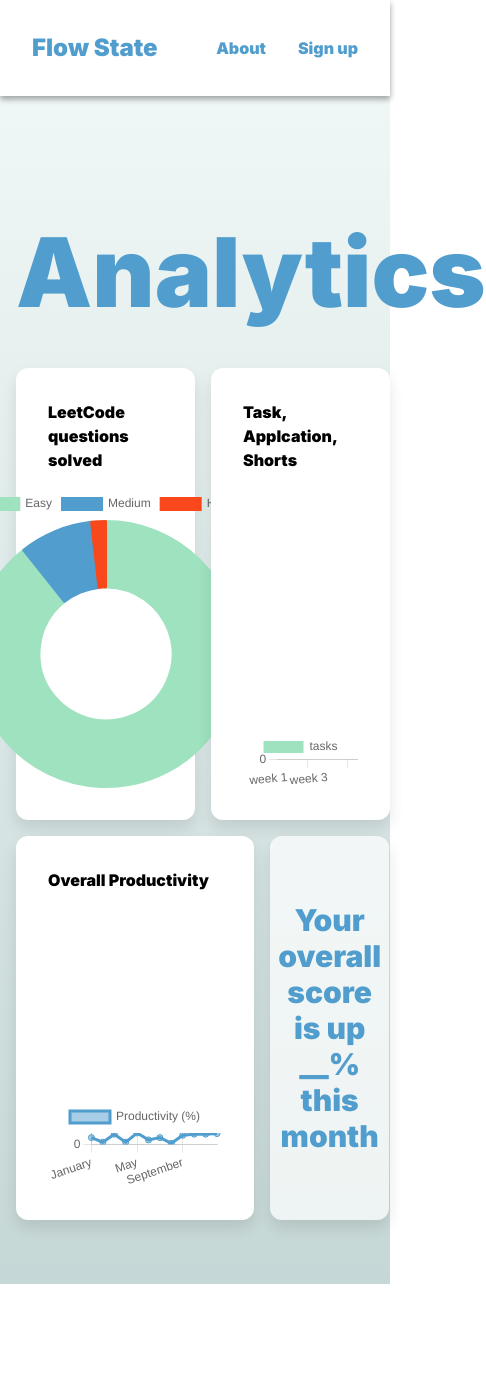
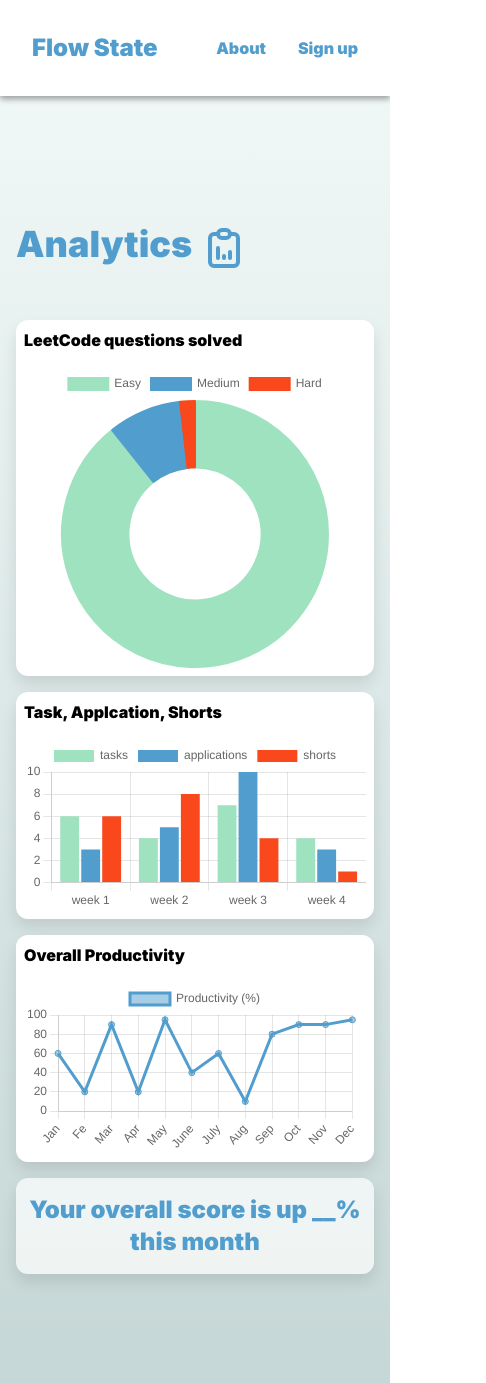
Before and after one commit to Spencerj1297/flow-state, a Next.js app: page /pages/data in a window 390 px wide. Shown: the whole page, 486 px wide, since content can reach past the window. Before the commit the page ends 1284 px from the top, so only its background shows below. Built offline with nearby package versions, Linux system fonts and the light colour scheme.

Commit message:
Styling Audit for mobile

```diff
--- a/app/components/lineChart.tsx
+++ b/app/components/lineChart.tsx
@@ -23,18 +23,18 @@ ChartJS.register(
 
 export const LineChart = () => {
   const labels = [
-    "January",
-    "February",
-    "March",
-    "April",
+    "Jan",
+    "Fe",
+    "Mar",
+    "Apr",
     "May",
     "June",
     "July",
-    "August",
-    "September",
-    "October",
-    "November",
-    "December",
+    "Aug",
+    "Sep",
+    "Oct",
+    "Nov",
+    "Dec",
   ];
 
   const options = {
@@ -57,7 +57,7 @@ export const LineChart = () => {
     datasets: [
       {
         label: "Productivity (%)",
-        data: [60, 20, 90, 20, 100, 40, 60, 10, 80, 90, 90, 95],
+        data: [60, 20, 90, 20, 95, 40, 60, 10, 80, 90, 90, 95],
         borderColor: "rgb(81, 158, 206)",
         backgroundColor: "rgb(81, 158, 206, 0.5)",
       },
--- a/app/components/mobileNavMenu.tsx
+++ b/app/components/mobileNavMenu.tsx
@@ -5,36 +5,24 @@ import {
   IconListCheck,
   IconX,
   IconSettings,
+  IconReportAnalytics,
 } from "@tabler/icons-react";
 import { FC } from "react";
+import { mobileNavLinks } from "../lib/data";
 
 interface Props {
   setOpen: React.Dispatch<React.SetStateAction<boolean>>;
 }
 
 export const MobileNavMenu: FC<Props> = ({ setOpen }) => {
-  const navLinks = [
-    {
-      title: "Dashboard",
-      link: "/pages/user-dashboard",
-      icon: <IconLayoutDashboard size={48} />,
-    },
-    {
-      title: "Applications",
-      link: "/pages/applications",
-      icon: <IconFileDescription size={48} />,
-    },
-    { title: "Tasks", link: "/pages/tasks", icon: <IconListCheck size={48} /> },
-    { title: "Settings", link: "/", icon: <IconSettings size={48} /> },
-  ];
 
   return (
-    <section className="flex flex-col text-4xl justify-center items-center fixed top-0 left-0 bg-blue h-screen w-full z-30 opacity-90 text-white">
+    <section className="flex flex-col text-4xl justify-center items-center fixed top-0 left-0 bg-blue h-screen w-full z-30 text-white">
       <button onClick={() => setOpen(false)} className="fixed top-2 right-2">
         <IconX size={40} />
       </button>
       <div className="flex flex-col justify-center gap-4">
-        {navLinks.map((link, ind) => (
+        {mobileNavLinks.map((link, ind) => (
           <Link href={link.link} key={ind}>
             <div>
               <button
--- a/app/components/nav.tsx
+++ b/app/components/nav.tsx
@@ -3,20 +3,18 @@ import Link from "next/link";
 import Cookies from "js-cookie";
 import { FC, useEffect, useState, useRef, useCallback } from "react";
 import {
-  IconFileDescription,
-  IconLayoutDashboard,
-  IconListCheck,
   IconMenuDeep,
   IconSettings,
   IconBubbleText,
   IconDoorExit,
-  IconReportAnalytics,
 } from "@tabler/icons-react";
+import { navIcons } from "../lib/data";
 import axios from "axios";
 import { signOut } from "../lib/utils";
 import { MobileNavMenu } from "./mobileNavMenu";
 import { Modal } from "./ui/modal";
 import { Quote } from "../types/types";
+import { Tooltip } from "./ui/tooltip";
 
 export const Nav: FC = ({}) => {
   const [email, setEmail] = useState<string | undefined>(undefined);
@@ -169,6 +167,21 @@ export const Nav: FC = ({}) => {
     };
   }, [handleClickOutside]);
 
+  const getNavIcons = () => {
+    return navIcons.map((icon, ind) => (
+      <div
+        key={ind}
+        className="flex justify-center items-center text-white hover:text-seafoam"
+      >
+        <Link href={icon.link}>
+          <Tooltip text={icon.title}>
+            <div className="bg-blue rounded-md p-1">{icon.Icon}</div>
+          </Tooltip>
+        </Link>
+      </div>
+    ));
+  };
+
   return (
     <>
       {email && window.location.pathname !== homePage ? (
@@ -181,44 +194,17 @@ export const Nav: FC = ({}) => {
             </div>
 
             <div className="flex flex-col justify-center items-center h-1/3 gap-4">
-              <div className="flex justify-center items-center text-white hover:text-seafoam">
-                <Link href="/pages/user-dashboard">
-                  <div className="bg-blue rounded-md p-1">
-                    <IconLayoutDashboard />
-                  </div>
-                </Link>
-              </div>
-
-              <div className="flex justify-center items-center text-white hover:text-seafoam">
-                <Link href="/pages/tasks">
-                  <div className="bg-blue rounded-md p-1">
-                    <IconListCheck />
-                  </div>
-                </Link>
-              </div>
-              <div className="flex justify-center items-center text-white hover:text-seafoam">
-                <Link href="/pages/applications">
-                  <div className="bg-blue rounded-md p-1">
-                    <IconFileDescription />
-                  </div>
-                </Link>
-              </div>
-              <div className="flex justify-center items-center text-white hover:text-seafoam">
-                <Link href="/pages/data">
-                  <div className="bg-blue rounded-md p-1">
-                    <IconReportAnalytics />
-                  </div>
-                </Link>
-              </div>
+              {getNavIcons()}
             </div>
-
             <div className="flex items-end justify-center h-1/3">
               <div className="flex justify-center items-center">
                 <button
                   onClick={() => setOpenSettings(true)}
                   className="h-8 w-8 text-white hover:text-seafoam flex justify-center items-center rounded-full text-sm"
                 >
-                  <IconSettings />
+                  <Tooltip text="Settings">
+                    <IconSettings />
+                  </Tooltip>
                 </button>
               </div>
             </div>
--- /dev/null
+++ b/app/components/ui/tooltip.tsx
@@ -0,0 +1,19 @@
+import { FC, ReactNode } from "react";
+
+interface Props {
+  text: string;
+  children: ReactNode;
+}
+
+export const Tooltip: FC<Props> = ({ text, children }) => {
+  return (
+    <div className="relative inline-block">
+      <div className="group inline-block">
+        {children}
+        <div className="absolute invisible group-hover:visible top-0 left-8 bg-black bg-opacity-50 text-white py-1 px-2 rounded-md text-xs z-10 whitespace-nowrap">
+          {text}
+        </div>
+      </div>
+    </div>
+  );
+};
--- /dev/null
+++ b/app/lib/data.tsx
@@ -0,0 +1,32 @@
+import { IconFileDescription, IconLayoutDashboard, IconListCheck, IconReportAnalytics, IconSettings } from "@tabler/icons-react";
+
+export const navIcons = [
+    {
+      title: "Dashboard",
+      Icon: <IconLayoutDashboard />,
+      link: "/pages/user-dashboard",
+    },
+    { title: "Tasks", Icon: <IconListCheck />, link: "/pages/tasks" },
+    {
+      title: "Applications",
+      Icon: <IconFileDescription />,
+      link: "/pages/applications",
+    },
+    { title: "Analytics", Icon: <IconReportAnalytics />, link: "/pages/data" },
+  ];
+
+  export const mobileNavLinks = [
+    {
+      title: "Dashboard",
+      link: "/pages/user-dashboard",
+      icon: <IconLayoutDashboard size={48} />,
+    },
+    {
+      title: "Applications",
+      link: "/pages/applications",
+      icon: <IconFileDescription size={48} />,
+    },
+    { title: "Tasks", link: "/pages/tasks", icon: <IconListCheck size={48} /> },
+    { title: "Analytics", link: "/pages/data", icon: <IconReportAnalytics size={48} /> },
+    { title: "Settings", link: "/pages/user-dashboard", icon: <IconSettings size={48} /> },
+  ];
--- a/app/lib/utils.ts
+++ b/app/lib/utils.ts
@@ -30,7 +30,6 @@ export const getQuotes = async () => {
   }
 };
 
-
 export const signOut = () => {
   Cookies.remove("user");
   Cookies.remove("email");
--- a/app/pages/applications/page.tsx
+++ b/app/pages/applications/page.tsx
@@ -306,7 +306,7 @@ const Applications = () => {
           </div>
         ) : (
           <>
-            <h1 className="flex gap-2 text-8xl text-blue mb-8">
+            <h1 className="flex gap-2 text-4xl lg:text-8xl text-blue mb-8">
               Applications <IconFileDescription size={48} />
             </h1>
 
--- a/app/pages/data/page.tsx
+++ b/app/pages/data/page.tsx
@@ -5,7 +5,7 @@ import { LineChart } from "@/app/components/lineChart";
 import { IconReportAnalytics } from "@tabler/icons-react";
 
 const Data = () => {
-  let styles = "text-3xl text-center";
+  let styles = "text-2xl lg:text-3xl text-center";
   const getProdScore = () => {
     if (2 === 2) {
       return (
@@ -24,25 +24,25 @@ const Data = () => {
 
   return (
     <section className="min-h-screen flex flex-col gap-4 flex px-4 lg:px-32 pt-32 lg:pt-36 lg:pl-48">
-      <h1 className="flex gap-2 text-8xl text-blue mb-8">Analytics <IconReportAnalytics size={48}/></h1>
-      <div className="flex gap-4 w-full min-h-96">
-        <div className="flex flex-col justify-between items-center w-3/6 bg-white rounded-xl shadow-custom p-8 gap-4">
+      <h1 className="flex gap-2 text-4xl lg:text-8xl text-blue mb-8">Analytics <IconReportAnalytics size={48}/></h1>
+      <div className="flex flex-col lg:flex-row gap-4 w-full min-h-96">
+        <div className="flex flex-col justify-between items-center lg:w-3/6 bg-white rounded-xl shadow-custom p-2 lg:p-8 gap-4">
           <h2 className="w-full text-start">LeetCode questions solved</h2>
           <div className="max-h-[400px]">
             <PieChart />
           </div>
         </div>
-        <div className="flex flex-col justify-between items-center w-3/6 bg-white rounded-xl shadow-custom p-8 gap-4">
+        <div className="flex flex-col justify-between items-center lg:w-3/6 bg-white rounded-xl shadow-custom p-2 lg:p-8 gap-4">
           <h2 className="w-full text-start">Task, Applcation, Shorts</h2>
           <BarGraph />
         </div>
       </div>
-      <div className="flex gap-4 w-full min-h-96 mb-16">
-        <div className="flex flex-col justify-between items-center w-4/6 bg-white rounded-xl shadow-custom p-8 gap-4">
+      <div className="flex flex-col lg:flex-row gap-4 w-full min-h-96 mb-16">
+        <div className="flex flex-col justify-between items-center lg:w-4/6 bg-white rounded-xl shadow-custom p-2 lg:p-8 gap-4">
           <h2 className="w-full text-start">Overall Productivity</h2>
           <LineChart />
         </div>
-        <div className="flex justify-center items-center w-2/6 bg-white bg-opacity-70 rounded-xl shadow-custom p-8">
+        <div className="flex justify-center items-center lg:w-2/6 bg-white bg-opacity-70 rounded-xl shadow-custom p-2 py-4 lg:p-8">
           {getProdScore()}
         </div>
       </div>
--- a/app/pages/tasks/page.tsx
+++ b/app/pages/tasks/page.tsx
@@ -46,7 +46,7 @@ const Tasks = () => {
         <Loader />
       ) : (
         <>
-          <h1 className="flex gap-2 text-8xl text-blue mb-8 w-full">
+          <h1 className="flex gap-2 text-4xl lg:text-8xl text-blue mb-8 w-full">
             Tasks <IconListCheck size={48} />
           </h1>
           <div className="flex flex-col xl:flex-row w-full gap-4">
--- a/app/pages/user-dashboard/page.tsx
+++ b/app/pages/user-dashboard/page.tsx
@@ -8,12 +8,14 @@ import { IconSquare, IconSquareCheck } from "@tabler/icons-react";
 import { Loader } from "@/app/components/ui/loader";
 import { getPriority } from "@/app/lib/utils";
 import { BarGraph } from "@/app/components/barGraph";
+import { PieChart } from "@/app/components/pieChart";
 
 const UserDashboard = () => {
   const [userTasks, setUserTasks] = useState<Task[]>([]);
   const [userApplications, setUserApplications] = useState<Application[]>([]);
   const [applicationCount, setAppicationCount] = useState<number>(0);
   const [loading, setLoading] = useState<boolean>(false);
+  const inProgressTasks = userTasks.filter((task) => task.status === 'in progress')
 
   const initialFormData = {
     _id: "",
@@ -121,8 +123,8 @@ const UserDashboard = () => {
                 <Loader />
               </div>
             ) : (
-              userTasks
-                .filter((tasks) => tasks.status === "in progress")
+              inProgressTasks.length > 0 ? (
+                inProgressTasks
                 .map((task, ind) => (
                   <div
                     key={ind}
@@ -148,6 +150,9 @@ const UserDashboard = () => {
                     </div>
                   </div>
                 ))
+              ):(
+                <p className="text-grey py-16"> No Task in progress</p>
+              )
             )}
           </div>
         </div>
@@ -187,7 +192,10 @@ const UserDashboard = () => {
               </button>
             </Link>
           </h2>
-          <div className="flex justify-center items-center p-8 max-h-[500px]">
+          <div className="lg:hidden flex justify-center items-center p-8 max-h-[500px]">
+            <PieChart />
+          </div>
+          <div className="hidden lg:flex justify-center items-center p-8 max-h-[500px]">
             <BarGraph />
           </div>
         </div>
```
Also changed, not shown: app/lib/dbConnect.ts (+6 -8 lines), components.json (added).
